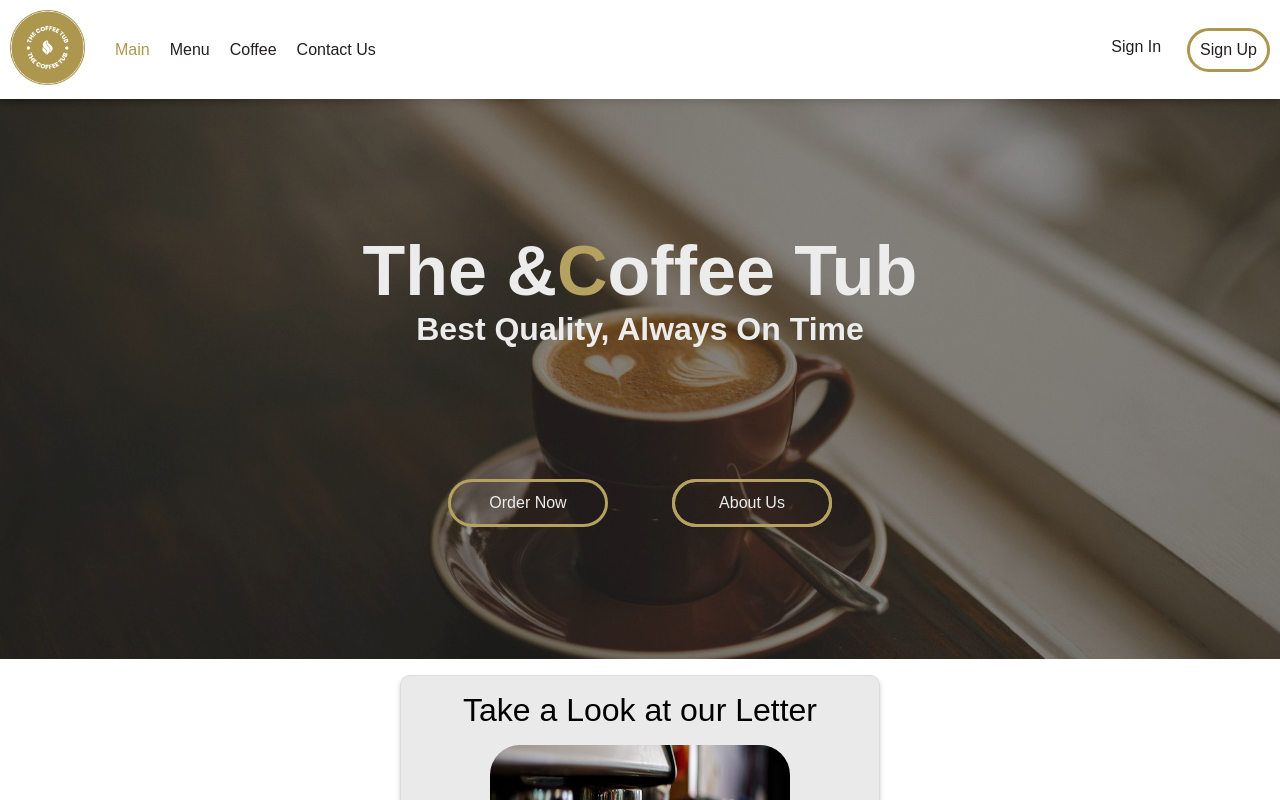
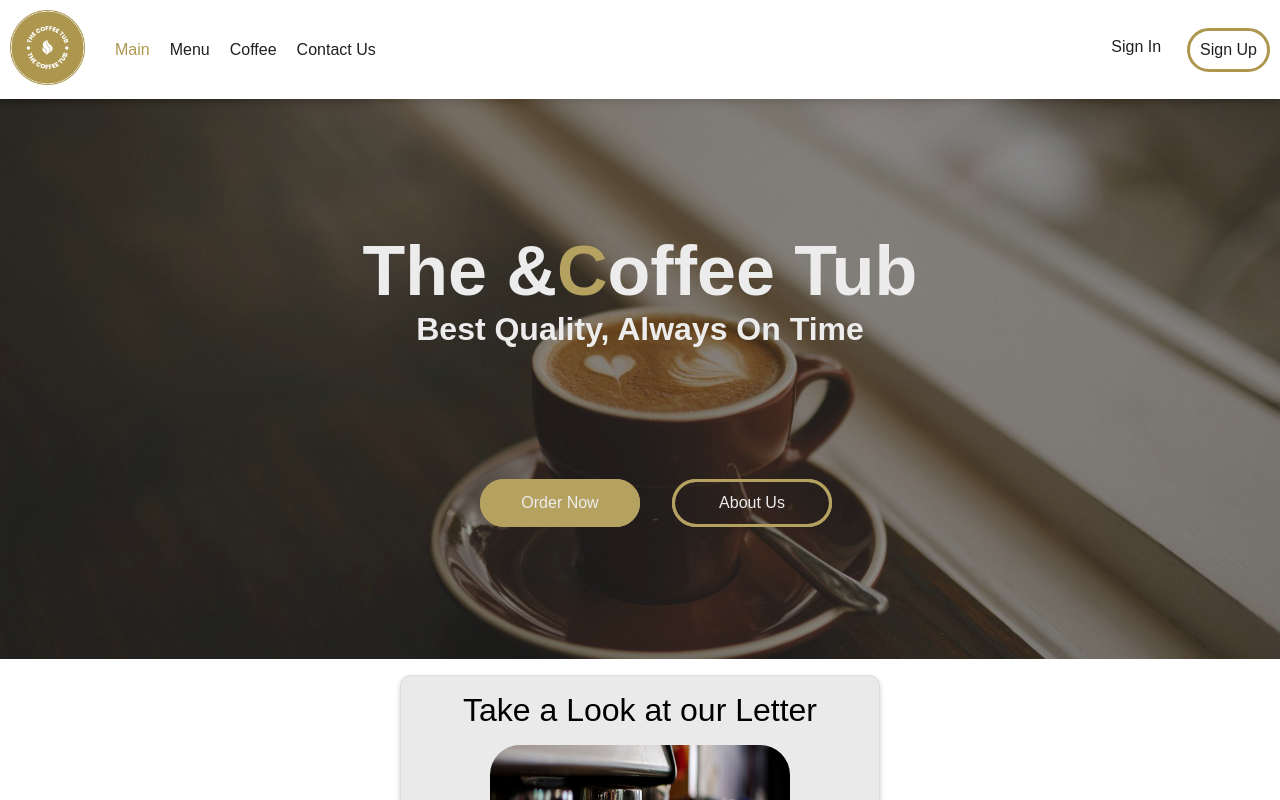
Before and after one commit to meeeww/tfg_cliente, a React (Vite) app: page / in a window 1280 px wide. Shown: the top 800 px of the page. Built offline with nearby package versions, Linux system fonts and the light colour scheme.

Commit message:
Mejora boton

```diff
--- a/src/components/Breadcumb.jsx
+++ b/src/components/Breadcumb.jsx
@@ -15,7 +15,10 @@ const Breadcumb = () => {
                 </div>
             </div>
             <div className="botonesBread">
-                <NavLink to={"/ordernow"}><div>Order Now</div></NavLink>
+                <div id="orderNowBread">
+                    <NavLink to={"/ordernow"}><div>Order Now</div></NavLink>
+                </div>
+
                 <div className="sobreNosotrosBread">
                     <NavLink to={"/aboutus"}><div>About Us</div></NavLink>
                 </div>
--- a/src/estilos/estilos.css
+++ b/src/estilos/estilos.css
@@ -134,10 +134,26 @@ body {
   display: flex;
 }
 
+#orderNowBread{
+  background-color: var(--color_secundario);
+  border: 3px solid var(--color_secundario);
+  border-radius: 2rem;
+  margin-inline: 2rem;
+  color: var(--blanco);
+
+  width: 10rem;
+  height: 3rem;
+
+  display: flex;
+  align-items: center;
+  justify-content: center;
+
+  transition: all 0.25s;
+}
+
 .botonesBread div {
   border: 3px solid var(--color_secundario);
   border-radius: 2rem;
-  margin-inline: 2rem;
   color: var(--blanco);
 
   width: 10rem;
```
